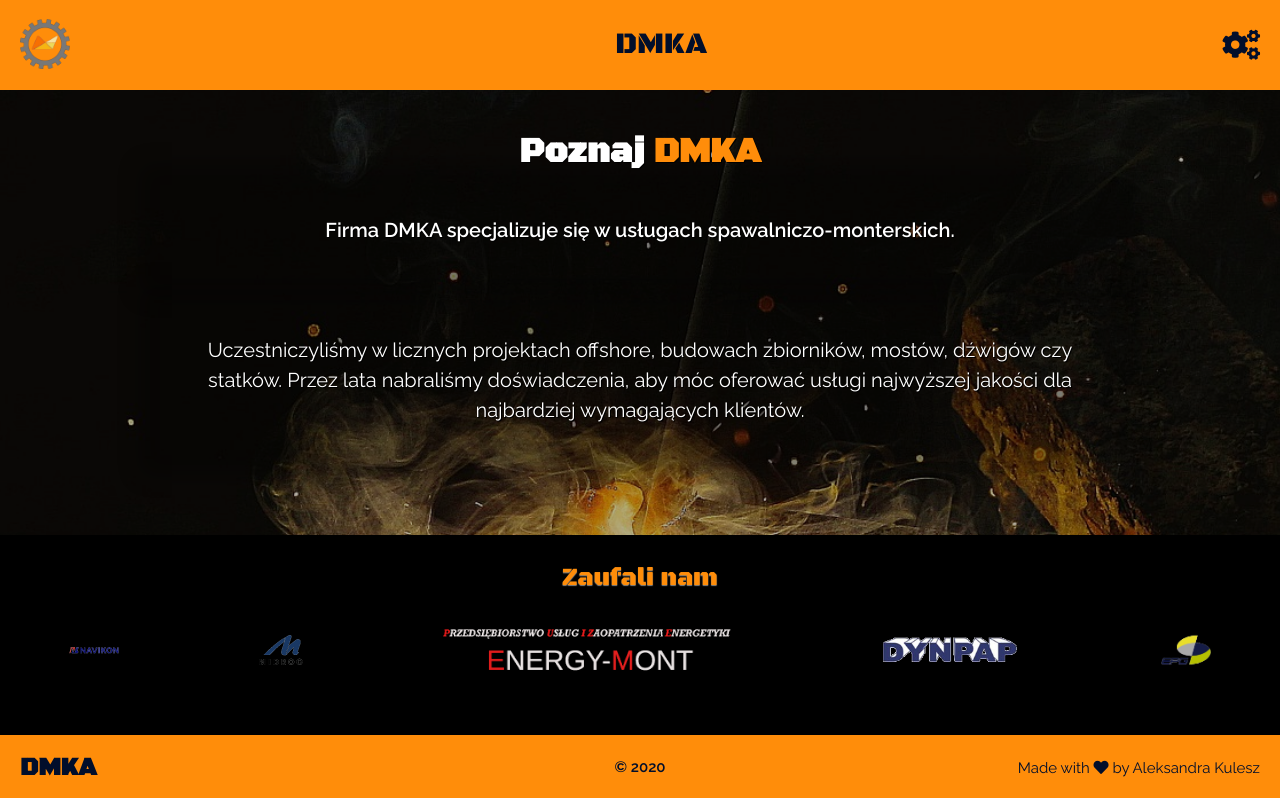
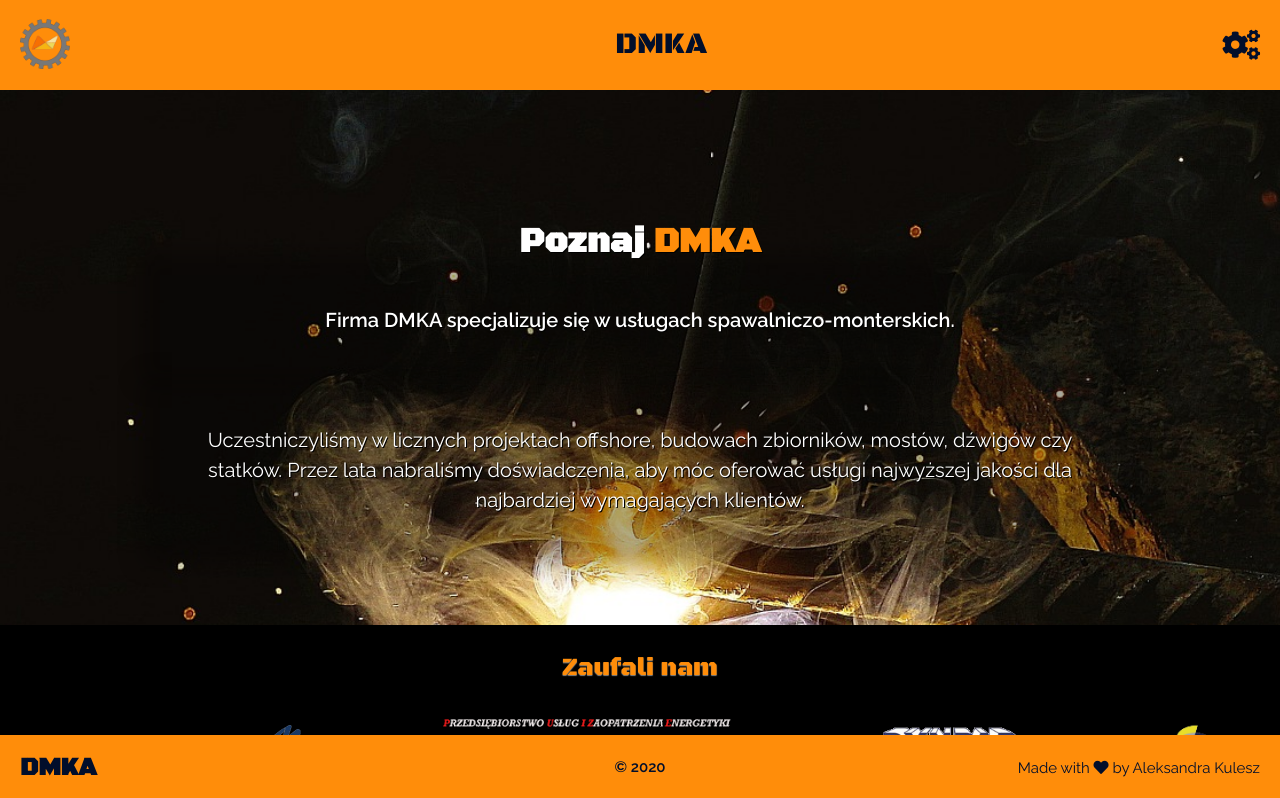
Before and after one commit to Aleksandra-Kulesz/dmka, a React (Create React App) app: page /#/about in a window 1280 px wide. Shown: the top 798 px of the page. Built offline with nearby package versions, Linux system fonts and the light colour scheme.

Commit message:
sass changes

```diff
--- a/src/components/About.js
+++ b/src/components/About.js
@@ -14,7 +14,6 @@ class About extends Component {
         return (
             <section className='about'>
                 <NavMobile/>
-                <div className="about__background--filter"/>
                 <div className="about__container">
                     <article className='about__main'>
                         <h2 className='about__main__header'>Poznaj <span>DMKA</span></h2>
--- a/src/styles/_about.scss
+++ b/src/styles/_about.scss
@@ -3,28 +3,13 @@
     background-repeat: no-repeat;
     background-position: center;
     background-size: cover;
-    height: 100vh;
+    height: auto;
     width: 100vw;
-    position: relative;
     display: flex;
     flex-direction: column;
-    justify-content: space-between;
-
-    .about__background--filter {
-      height: 100vh;
-      width: 100%;
-      position: absolute;
-      top: 0;
-      left: 0;
-      z-index: 7;
-      background-color: rgba(0, 0, 0, .3);
-    }
+    justify-content: flex-start;
 
     .about__container {
-      position: absolute;
-      z-index: 10;
-      top: 0;
-      left: 0;
       display: flex;
       flex-direction: column;
       justify-content: flex-start;
@@ -104,11 +89,6 @@
     background-position: top;
     height: 100vw;
 
-    .about__background--filter {
-      width: 100vw;
-      position: absolute;
-    }
-
     .about__container {
         width: 100%;
       .about__main {
@@ -136,11 +116,6 @@
     background-position: top;
     height: 100vw;
 
-    .about__background--filter {
-      width: 100vw;
-      position: absolute;
-    }
-
     .about__container {
 
       .about__main {
```
